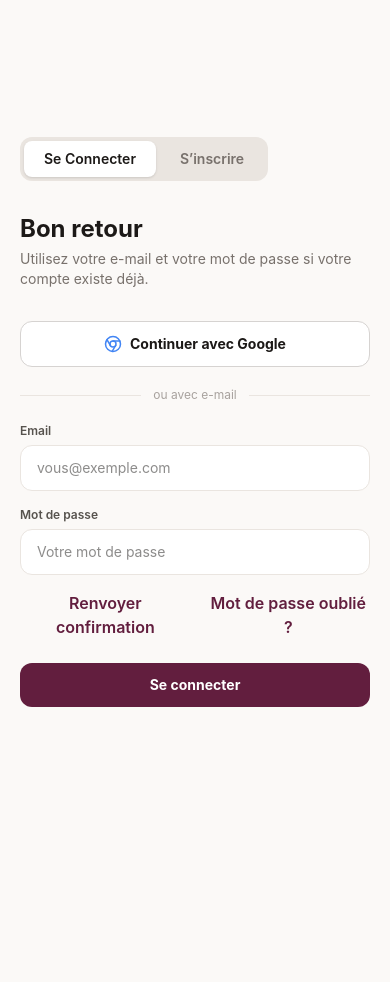
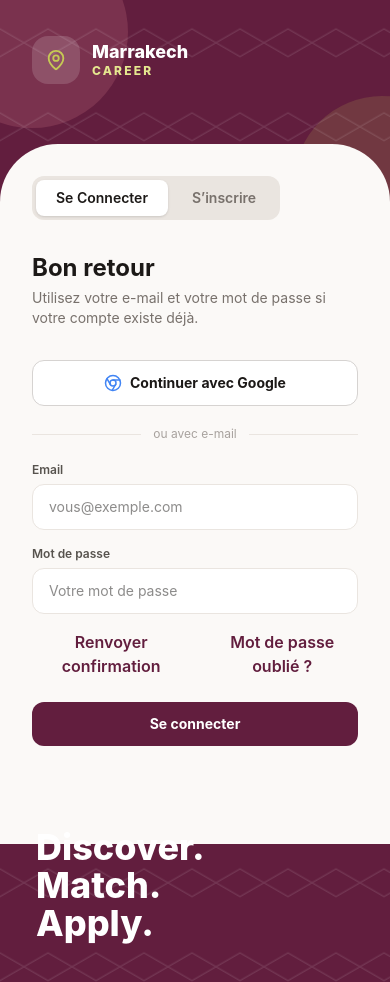
Before and after one commit to saralamlih077-beep/marrakech-career, a React (Vite) app: page / in a window 390 px wide. Before the commit the page ends 844 px from the top, so only its background shows below. Built offline with nearby package versions, Linux system fonts and the light colour scheme; no server answers; the database is empty.

Commit message:
Refine mobile login design

```diff
--- a/src/app/screens/LoginScreen.tsx
+++ b/src/app/screens/LoginScreen.tsx
@@ -119,7 +119,22 @@ export default function LoginScreen() {
   };
 
   return (
-    <div className="flex min-h-dvh flex-col overflow-y-auto md:h-screen md:flex-row md:overflow-hidden">
+    <div className="relative flex min-h-dvh flex-col overflow-x-hidden bg-[#621E3E] md:h-screen md:flex-row md:overflow-hidden md:bg-transparent">
+      {/* Mobile brand background */}
+      <div className="pointer-events-none absolute inset-0 overflow-hidden md:hidden">
+        <div className="absolute -left-16 -top-16 h-48 w-48 rounded-full bg-[#D9828D]/20" />
+        <div className="absolute -right-20 top-24 h-44 w-44 rounded-full bg-[#C6C954]/15" />
+        <div className="absolute inset-0 opacity-10 [background-image:linear-gradient(30deg,transparent_48%,white_49%,transparent_51%),linear-gradient(-30deg,transparent_48%,white_49%,transparent_51%)] [background-size:48px_84px]" />
+      </div>
+      <div className="absolute left-8 top-9 z-10 flex items-center gap-3 md:hidden">
+        <div className="flex h-12 w-12 items-center justify-center rounded-2xl bg-white/15">
+          <MapPin size={22} className="text-[#C6C954]" />
+        </div>
+        <div>
+          <p className="text-lg font-extrabold leading-tight text-white">Marrakech</p>
+          <p className="text-xs font-extrabold tracking-[0.18em] text-[#E5E78F]">CAREER</p>
+        </div>
+      </div>
       {/* Left brand panel */}
       <div className="relative hidden w-2/5 flex-col overflow-hidden bg-[#621E3E] md:flex">
         {/* Geometric Moroccan decoration */}
@@ -160,7 +175,7 @@ export default function LoginScreen() {
       </div>
 
       {/* Right form panel */}
-      <div className="flex min-h-dvh w-full items-center justify-center bg-[#FBF9F7] p-5 sm:p-8 md:min-h-0 md:flex-1 md:p-12">
+      <div className="relative z-10 mt-36 flex min-h-[calc(100dvh-9rem)] w-full flex-col items-center justify-start rounded-t-[58px] bg-[#FBF9F7] p-8 pb-10 sm:p-10 md:mt-0 md:min-h-0 md:flex-1 md:justify-center md:rounded-none md:p-12">
         <div className="w-full max-w-md">
           <div className="flex gap-1 bg-[#EAE5E0] rounded-xl p-1 mb-8 w-fit">
             {(['login', 'register'] as const).map(mode => (
@@ -228,6 +243,9 @@ export default function LoginScreen() {
 
         </div>
       </div>
+      <div className="relative z-10 -mt-4 px-9 pb-10 text-4xl font-extrabold leading-[1.06] text-white md:hidden">
+        Discover.<br />Match.<br />Apply.
+      </div>
     </div>
   );
 }
```
